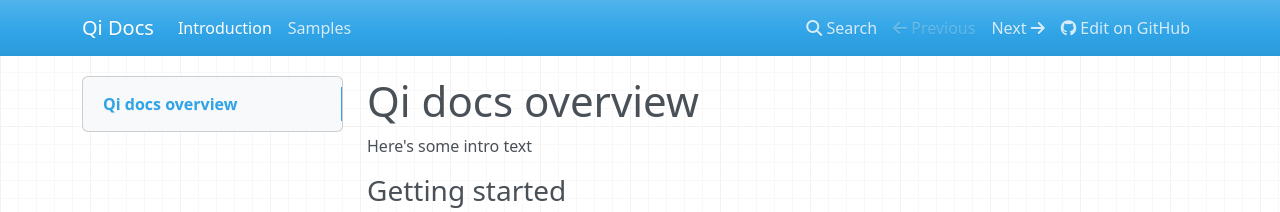
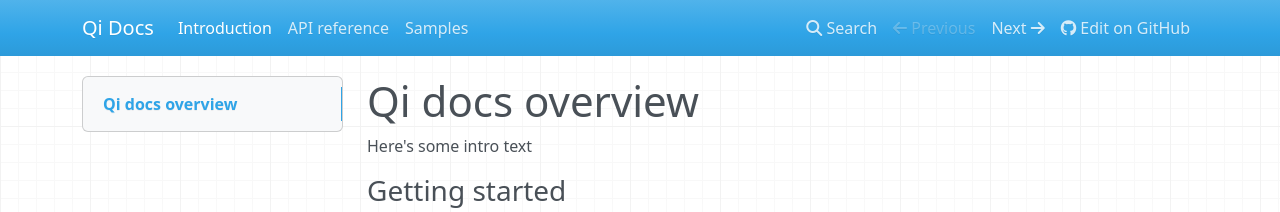
Before and after one commit to ssuryanarayanan/Qi-Docs, an MkDocs documentation site: the page built from docs/index.md, in a window 1280 px wide. Shown: the top 212 px of the page. Built offline with MkDocs 1.6.1, drawn with Linux system fonts in a browser that asks for light colours; nearby versions of some CDN libraries; old or Windows-style settings are respelled for this version of MkDocs.

Commit message:
Added Qi Service API Reference.md

```diff
--- a/mkdocs.yml
+++ b/mkdocs.yml
@@ -9,4 +9,5 @@
 
 pages:
 - Introduction: 'index.md'
+- API reference: 'Qi Service API Reference.md'
 - Samples:  'samples.md'
```
